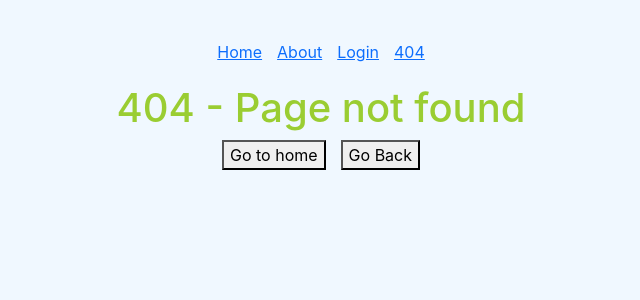
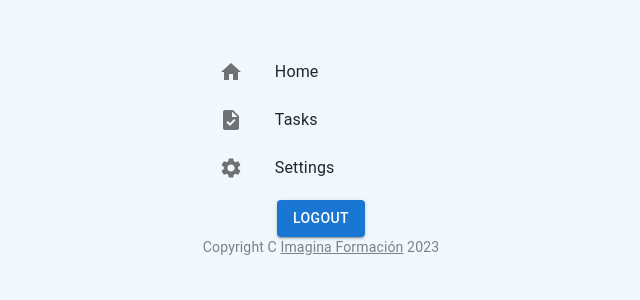
Before and after one commit to CarlosArte91/task-project-OB, a React (Create React App) app: page /dashboard in a window 1280 px wide. Before the commit this address had no page. Shown: the top 300 px of the page, without its empty margins (319-959 px from the left). Built offline with nearby package versions, Linux system fonts and the light colour scheme.

Commit message:
update repository

```diff
--- a/package.json
+++ b/package.json
@@ -3,12 +3,17 @@
   "version": "0.1.0",
   "private": true,
   "dependencies": {
+    "@emotion/react": "^11.10.6",
+    "@emotion/styled": "^11.10.6",
+    "@mui/icons-material": "^5.11.11",
+    "@mui/material": "^5.11.11",
     "@testing-library/jest-dom": "^5.16.5",
     "@testing-library/react": "^13.4.0",
     "@testing-library/user-event": "^13.5.0",
     "axios": "^1.3.3",
     "bootstrap": "^5.2.3",
     "bootstrap-icons": "^1.10.3",
+    "clsx": "^1.2.1",
     "formik": "^2.2.9",
     "node-sass": "^7.0.3",
     "prop-types": "^15.8.1",
--- a/src/App.js
+++ b/src/App.js
@@ -1,32 +1,27 @@
-import { BrowserRouter, Link, Route, Routes } from 'react-router-dom';
+import { BrowserRouter, Navigate, redirect, Route, Router, Routes } from 'react-router-dom';
 import './App.css';
 import LoginForm from './components/forms/login_form/login_form';
-import RegisterForm from './components/forms/register_form/register_form';
-import TaskDetail from './components/pure/task_detail';
 import NotFoundPage from './pages/404/not_found_page';
-import About from './pages/about/about';
-import HomePage from './pages/home/home_page';
-import ProfilePage from './pages/profile/profile_page';
-import TaskPage from './pages/task/task_page';
+import DashBoard from './pages/dashboard/dashboard';
 
 function App() {
+	const logged = true;
+
   return (
     <div className="App">
 			<BrowserRouter>
-				<div style={{display: 'flex', gap: '15px', justifyContent: 'center', marginBottom: '20px'}}>
-					<Link to={'/'}><span>Home</span></Link>
-					<Link to={'/about'}><span>About</span></Link>
-					<Link to={'/login'}><span>Login</span></Link>
-					<Link to={'/404'}><span>404</span></Link>
-				</div>
+				<Routes>
+					<Route
+						path='/'
+						element={logged ? <Navigate to={'/dashboard'} /> :  <Navigate to={'/login'} />}
+					/>
 
-				<Routes>
-					<Route path='/' element={<HomePage />} />
-					<Route path='/about' element={<About />} />
+					<Route
+						path='/dashboard'
+						element={logged ? <DashBoard /> :  <Navigate to={'/login'} />}
+					/>
+
 					<Route path='/login' element={<LoginForm />} />
-					<Route path='/profile' element={<ProfilePage />} />
-					<Route path='/task' element={<TaskPage />} />
-					<Route path='/task/:id' element={<TaskDetail />} />
 					<Route path='*' element={<NotFoundPage />} />
 				</Routes>
 			</BrowserRouter>
--- /dev/null
+++ b/src/components/pure/copyright.jsx
@@ -0,0 +1,15 @@
+import { Typography, Link } from '@mui/material';
+
+function Copyright() {
+	return (
+		<Typography variant="body2" color="GrayText" align='center'>
+			{'Copyright C '}
+			<Link color="inherit" href='https://imaginaformacion.com'>
+				Imagina Formación
+			</Link>
+			{` ${new Date().getFullYear()}`}
+		</Typography>
+	);
+}
+
+export default Copyright;
--- /dev/null
+++ b/src/components/pure/menu_list_items.jsx
@@ -0,0 +1,36 @@
+import { List, ListItem, ListItemIcon, ListItemText } from '@mui/material';
+import { Home, Settings, Task } from '@mui/icons-material';
+import { useNavigate } from 'react-router-dom';
+
+const getIcon = (icon) => {
+	switch (icon) {
+		case 'HOME':
+			return (<Home />)
+		case 'TASKS':
+			return (<Task />)
+		case 'SETTINGS':
+			return (<Settings />)
+		default:
+			break;
+	}
+};
+
+function MenuListItems({ list }) {
+	const navigate = useNavigate();
+
+	return (
+		<List>
+			{list.map(({ id, text, path, icon }) => (
+				<ListItem
+					key={id}
+					onClick={() => navigate(path)}
+				>
+					<ListItemIcon>{getIcon(icon)}</ListItemIcon>
+					<ListItemText  primary={text}/>
+				</ListItem>
+			))}
+		</List>
+	);
+}
+
+export default MenuListItems;
--- a/src/components/pure/task_detail.jsx
+++ b/src/components/pure/task_detail.jsx
@@ -1,14 +1,25 @@
 import { useNavigate, useParams } from "react-router-dom";
+import { LEVEL } from "../../models/level.enum";
+import { Task } from "../../models/task.class";
 
 function TaskDetail() {
 	const navigate = useNavigate();
 	const { id } = useParams();
 
-	console.log(id);
+	const index = id[id.length - 1]
+
+	console.log(id[id.length - 1]);
+
+	const defaultTask1 = new Task('Example1', 'default description 1', true, LEVEL.NORMAL);
+	const defaultTask2 = new Task('Example2', 'default description 2', false, LEVEL.URGENT);
+	const defaultTask3 = new Task('Example3', 'default description 3', false, LEVEL.BLOCKING);
+
+	const taskArray = [defaultTask1, defaultTask2, defaultTask3];
 
 	return (
 		<div>
-			<h2>name</h2>
+			<h2>{taskArray[index - 1].name}</h2>
+			<h3>{taskArray[index - 1].description}</h3>
 			<button onClick={() => navigate(-1) }>Go Back</button>
 		</div>
 	);
--- /dev/null
+++ b/src/pages/dashboard/dashboard.jsx
@@ -0,0 +1,41 @@
+import Button from '@mui/material/Button'
+import { useNavigate } from 'react-router-dom';
+import Copyright from '../../components/pure/copyright';
+import MenuListItems from '../../components/pure/menu_list_items';
+
+const list = [
+	{
+		id: 1,
+		text: "Home",
+		icon: "HOME",
+		path: "/home",
+	},
+	{
+		id: 2,
+		text: "Tasks",
+		icon: "TASKS",
+		path: "/tasks",
+	},
+	{
+		id: 3,
+		text: "Settings",
+		icon: "SETTINGS",
+		path: "/404",
+	}
+];
+
+function DashBoard() {
+	const navigate = useNavigate();
+
+	return (
+		<div>
+			<MenuListItems list={list}/>
+			<Button variant="contained" color="primary" onClick={() => navigate("/login")}>
+				Logout
+			</Button>
+			<Copyright />
+		</div>
+	);
+}
+
+export default DashBoard;
```
Also changed, not shown: src/components/pure/protected_route.jsx (added, +9 -0 lines), src/pages/home/state_page.jsx (added, +72 -0 lines), 1 other file (tests, documents, lock files or other folders).
